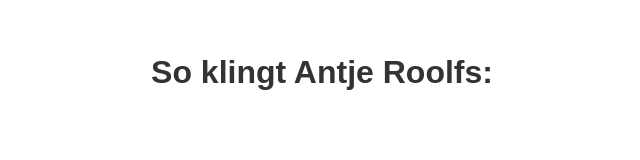
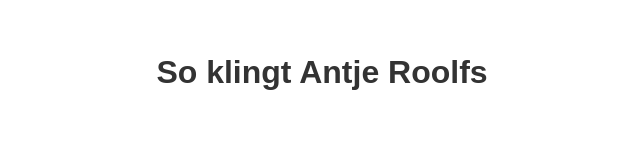
Before and after one commit to alinamle/Antje_Roolfs, a plain HTML site: page index.html in a window 1280 px wide. Shown: the part 198-358 px from the top of the page, without its empty margins (318-958 px from the left). Drawn offline with Linux system fonts and the light colour scheme.

Commit message:
Add files via upload

```diff
--- a/index.html
+++ b/index.html
@@ -3,7 +3,7 @@
 <head>
   <meta charset="UTF-8">
   <meta name="viewport" content="width=device-width, initial-scale=1.0">
-  <title>So klingt Antje Roolfs:</title>
+  <title>So klingt Antje Roolfs</title>
   <style>
     body {
       margin: 0;
@@ -67,7 +67,7 @@
 </head>
 <body>
 
-  <h1>So klingt Antje Roolfs:</h1>
+  <h1>So klingt Antje Roolfs</h1>
 
   <div class="player-container">
     <svg class="progress-ring" width="220" height="220">
```
